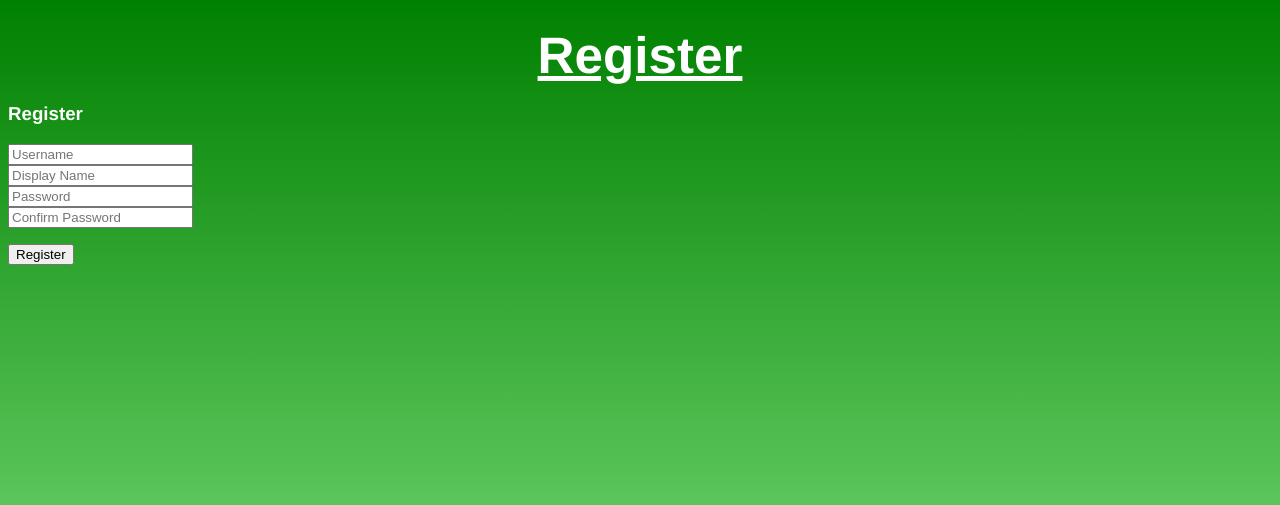
After one commit to szykopyc/PostPosts, a Flask app: page /register in a window 1280 px wide. The commit adds this page. Shown: the top 505 px of the page. Run offline with Flask 2, Linux system fonts and the light colour scheme.

Commit message:
fixed no content, added proper login and display names to change: color theme to add: file preview before posting

```diff
--- a/main.py
+++ b/main.py
@@ -4,6 +4,7 @@ from threading import Thread
 from datetime import datetime
 from werkzeug.utils import secure_filename
 import os
+import hashlib
 
 app_root = os.path.dirname(os.path.abspath(__file__))
 warning=''
@@ -11,20 +12,29 @@ nocontentwarning=''
 app=Flask(__name__)
 app.config['SECRET_KEY']="szykopyc"
 
+def getDetailsRow(username):
+  con = sqlite3.connect("PostPosts.db")
+  cur = con.cursor()
+  cur.execute(f'''SELECT rowid,* FROM logindetails WHERE username='{username}';''')
+  data=cur.fetchall()
+  con.close()
+  return data
+
 def init():
   con = sqlite3.connect("PostPosts.db")
   cur = con.cursor()
-  cur.execute('''CREATE TABLE posts(date TEXT NOT NULL, author TEXT NOT NULL, post TEXT NOT NULL, imagePath TEXT);''')
+  cur.execute('''CREATE TABLE posts(date TEXT NOT NULL, username TEXT NOT NULL, displayName TEXT,post TEXT NOT NULL, imagePath TEXT);''')
+  cur.execute('''CREATE TABLE logindetails(username TEXT, displayname TEXT, passwordHashed TEXT);''')
   con.commit()
   con.close()
 
-def post(author,textToPost,imageURL=''):
+def post(author,textToPost,displayName,imageURL=''):
   now = datetime.now()
   date = str(now.strftime("%d %B %Y"))
   con = sqlite3.connect("PostPosts.db")
   cur = con.cursor()
   try:
-    cur.execute(f'''INSERT INTO posts(date,author,post,imagePath) VALUES('{date}','{author}','{textToPost}','{imageURL}');''')
+    cur.execute(f'''INSERT INTO posts(date,username,displayName,post,imagePath) VALUES('{date}','{author}','{displayName}','{textToPost}','{imageURL}');''')
   except Exception as e:
     print(e)
   con.commit()
@@ -33,7 +43,7 @@ def post(author,textToPost,imageURL=''):
 def showPosts():
   con = sqlite3.connect("PostPosts.db")
   cur = con.cursor()
-  cur.execute('''SELECT rowid,date,author,post,imagePath FROM posts;''')
+  cur.execute('''SELECT rowid,* FROM posts;''')
   data=cur.fetchall()
   con.close()
   return data
@@ -59,72 +69,100 @@ def createPost():
   global nocontentwarning
   if request.method=='POST':
     authorName = request.cookies.get('userName')
-    if authorName !='':
-      warning=''
-      postContent = request.form['postContent']
+    displayName=request.cookies.get('displayName')
+    postContent = request.form['postContent']
+    try:
+      file= request.files['file']
+    except Exception as e:
+      print(e)
+    if postContent!='' or file and file.filename.endswith(('.jpeg','.jpg','.png','.gif','.jfif','.mp4','.mov','.webm','.ogg','.mpeg','.m4p')):
       try:
-        file= request.files['file']
-      except Exception as e:
-        print(e)
-      if postContent!='' or file and file.filename.endswith(('.jpeg','.jpg','.png','.gif','.jfif','.mp4','.mov','.webm','.ogg','.mpeg','.m4p')):
-        nocontentwarning=''
-        try:
-          file_name = file.filename
-        except:
-          file_name=''
+        file_name = file.filename
+      except:
+        file_name=''
 
-        if file_name!='' and file_name.endswith(('.jpeg','.jpg','.png','.gif','.jfif','.mp4','.mov','.webm','.ogg','.mpeg','.m4p','.PNG')):
+      if file_name!='' and file_name.endswith(('.jpeg','.jpg','.png','.gif','.jfif','.mp4','.mov','.webm','.ogg','.mpeg','.m4p','.PNG')):
           destination = 'static/files/'+file_name
-        try:
-          file.save(destination)
-        except:
-          pass
+      try:
+        file.save(destination)
+      except:
+        pass
+      resp = make_response(redirect('/'))
+      resp.set_cookie('nocontentwarning', '',expires=0)
+      try:
+        post(authorName,postContent,displayName,destination)
+      except:
+        post(authorName,postContent,displayName)
+      return resp
 
-        try:
-          post(authorName,postContent,destination)
-        except:
-          post(authorName,postContent)
-        return redirect('/')
-
-      elif file.filename.endswith(('.jpeg','.jpg','.png','.gif','.jfif','.mp4','.mov','.webm','.ogg','.mpeg','.m4p'))!=True and postContent=='':
-        nocontentwarning="You have given an unsupported file type!"
-        return redirect('/')
-
-
-      else:
-        nocontentwarning="You haven't given anything to post, please enter some content!"
-        return redirect('/')
     else:
-      warning="No display name entered, please enter one!"
-      return redirect('/')
+        resp = make_response(redirect('/'))
+        resp.set_cookie('nocontentwarning', "You haven't entered anything to post, please enter some text or upload a file")
+        return resp
 
 @app.route('/login',methods=['POST', 'GET'])
 def login():
   if request.method == 'POST':
-      username = request.form['username']
-      if username!='':
-        resp = make_response(redirect('/'))
-        resp.set_cookie('userName', username)
-        return resp
-      else:
-        return redirect('/')
+      user = request.form['uname']
+      passw = request.form['pword']
+      passw=passw.encode()
+      resp = make_response(redirect('/'))
+      newp = hashlib.sha256(passw)
+      newp=newp.hexdigest()
+      login_details=getDetailsRow(user)
+      try:
+        if login_details[0][1]==user and login_details[0][3]==newp:
+          resp.set_cookie('userName', user)
+          resp.set_cookie('userPassword', newp)
+          resp.set_cookie('displayName', login_details[0][2])
+          return resp
+        else:
+          return 'incorrect details'
+      except:
+        return 'incorrect details'
+
 
 @app.route('/logout',methods=['POST', 'GET'])
 def logout():
   if request.method == 'POST':
       resp = make_response(redirect('/'))
-      resp.delete_cookie('userName')
+      resp.set_cookie('userName','',expires=0)
+      resp.set_cookie('userPassword','',expires=0)
+      resp.set_cookie('displayName','',expires=0)
   return resp
 
+@app.route('/register',methods=['POST','GET'])
+def register():
+  if request.method=="POST":
+    username = request.form['username']
+    display = request.form['displayname']
+    password=request.form['password']
+    confirm=request.form['confirm']
+    if password != confirm:
+      return 'Passwords dont match'
+    elif len(getDetailsRow(username))>0:
+      return 'Username already taken'
+    else:
+      password=hashlib.sha256(password.encode()).hexdigest()
+      con = sqlite3.connect("PostPosts.db")
+      cur = con.cursor()
+      cur.execute(f'''INSERT INTO logindetails(username,displayname,passwordHashed) VALUES ('{username}','{display}','{password}');''')
+      con.commit()
+      con.close()
+      return redirect('/')
+  return render_template('register.html')
 
 @app.route('/')
 def home():
   posts=showPosts()
-  cookie = request.cookies.get('userName')
+  userName = request.cookies.get('userName')
+  userPassword=request.cookies.get('userPassword')
+  noContentCookie=request.cookies.get('nocontentwarning')
+
   try:
-    return render_template('index.html',posts=posts.reverse(),noNameWarning=warning,noContent=nocontentwarning,cookie=cookie)
+    return render_template('index.html',posts=posts.reverse(),noContentCookie=noContentCookie,cookie=userName,passCookie=userPassword)
   except:
-    return render_template('index.html',posts=posts, noNameWarning=warning, noContent=nocontentwarning,cookie=cookie)
+    return render_template('index.html',posts=posts, noContentCookie=noContentCookie,cookie=userName,passCookie=userPassword)
 
 if __name__ ==  '__main__':
     app.run(host='0.0.0.0',debug=True)
--- a/static/style.css
+++ b/static/style.css
@@ -3,6 +3,7 @@ body {
   background-attachment: fixed;
   font-family: "HelveticaNeue-Light", "Helvetica Neue Light", "Helvetica Neue",
     Helvetica, Arial, "Lucida Grande", sans-serif;
+  color: white;
 
 }
 
@@ -131,7 +132,7 @@ img {
 .topnav a {
   float: left;
   display: block;
-  color: black;
+  color: white;
   text-align: center;
   padding: 14px 16px;
   text-decoration: none;
@@ -144,12 +145,15 @@ img {
   color: black;
 }
 
-/* Active/current link */
-.topnav a.active {
-  background-color: #2196F3;
-  color: white;
+#register {
+  background-color: #ddd;
+  color: black;
+  padding: 5px;
+  float: right;
+  margin-right: 16px;
+  font-size: 17px;
+  border: 1px solid #ccc;
 }
-
 /* Style the input container */
 .topnav .login-container {
   float: right;
--- /dev/null
+++ b/templates/register.html
@@ -0,0 +1,20 @@
+<!DOCTYPE html>
+<html lang="en">
+<head>
+    <meta charset="UTF-8">
+    <meta http-equiv="X-UA-Compatible" content="IE=edge">
+    <meta name="viewport" content="width=device-width, initial-scale=1.0">
+    <title>PostPosts | Register</title>
+    <link rel="stylesheet" href='{{ url_for('static', filename='style.css') }}' />
+</head>
+<body>
+  <p id="title"><u>Register</u></p>
+  <form action = "{{url_for('register')}}" method = "POST">
+         <p><h3>Register</h3></p>
+          <input type = 'text' name = 'username' placeholder="Username"/><br>
+          <input type = 'text' name = 'displayname' placeholder="Display Name"/><br>
+          <input type = 'password' name = 'password' placeholder="Password"/><br>
+          <input type = 'password' name = 'confirm' placeholder="Confirm Password"/><br>
+          <p><input type = 'submit' value = 'Register'/></p>
+      </form>
+</body>
```
Also changed, not shown: templates/index.html (+21 -16 lines), PostPosts.db.
